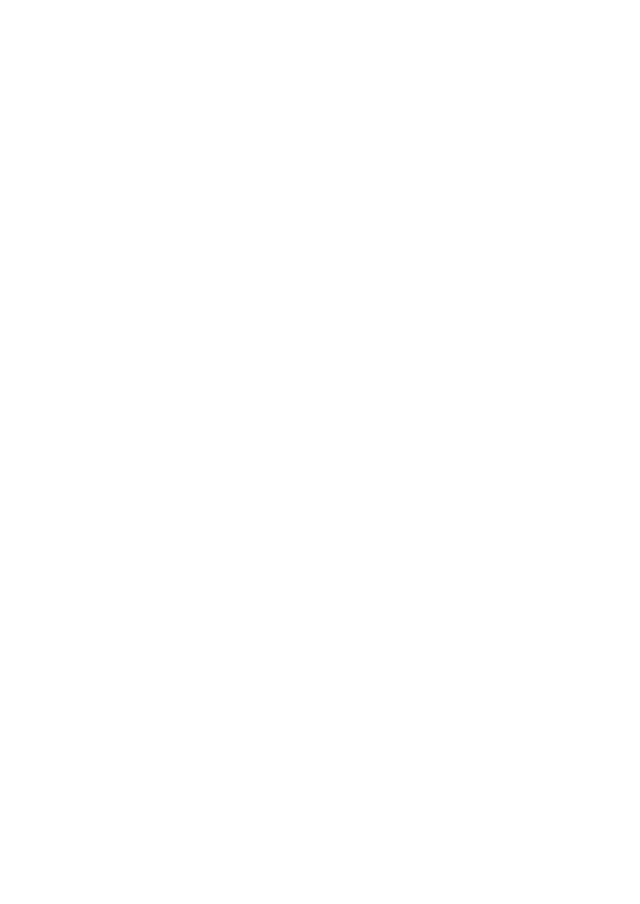
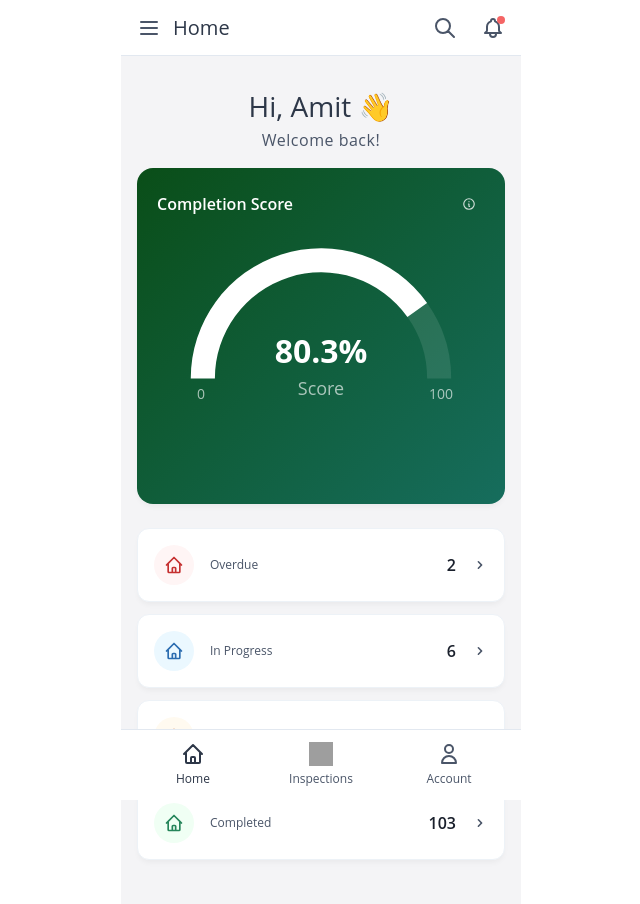
Before and after one commit to rajbreno-agnext/Inspeqt-GenAI-Codes, a React (Create React App) app: page /dashboard in a window 1280 px wide. Before the commit this address had no page. Shown: the top 904 px of the page, without its empty margins (319-959 px from the left). Before the commit the page ends 800 px from the top, so only its background shows below. Built offline with nearby package versions, Linux system fonts and the light colour scheme; grey boxes are pictures that could not be loaded; the HTML template or start-up script is replaced by a standard one.

Commit message:
improved

```diff
--- a/src/App.js
+++ b/src/App.js
@@ -10,6 +10,7 @@
 import OtpPage from './pages/OtpPage';
 import NewPasswordPage from './pages/NewPasswordPage';
 import AccountPage from './pages/AccountPage';
+import DashboardPage from './pages/DashboardPage';
 import theme from './theme';
 
 function App() {
@@ -19,6 +20,7 @@
         <Box minHeight="100vh">
           <Routes>
             <Route path="/" element={<HomePage />} />
+            <Route path="/dashboard" element={<DashboardPage />} />
             <Route path="/login" element={<LoginPage />} />
             <Route path="/forgot-password" element={<ForgotPasswordPage />} />
             <Route path="/otp" element={<OtpPage />} />
--- /dev/null
+++ b/src/components/CompletionScoreCard.js
@@ -0,0 +1,94 @@
+import React from 'react';
+import {
+  Box,
+  VStack,
+  HStack,
+  Text,
+  IconButton,
+} from '@chakra-ui/react';
+import { HiOutlineInformationCircle } from 'react-icons/hi';
+import { PieChart, Pie, Cell } from 'recharts';
+
+export const CompletionScoreCard = ({ score }) => {
+  const data = [
+    { value: score },
+    { value: 100 - score }
+  ];
+
+  return (
+    <Box
+      w="full"
+      p={5}
+      bg="linear-gradient(135deg, #0A4E18 0%, #166D5D 100%)"
+      borderRadius="16px"
+      color="white"
+      boxShadow="0px 4px 6px -2px rgba(0, 0, 0, 0.05)"
+    >
+      <HStack justify="space-between" mb={6}>
+        <Text fontSize="16px" fontWeight="600">
+          Completion Score
+        </Text>
+        <IconButton
+          icon={<HiOutlineInformationCircle />}
+          variant="ghost"
+          color="whiteAlpha.800"
+          size="sm"
+        />
+      </HStack>
+
+      <VStack spacing={2} align="center">
+        <Box h="240px" position="relative" w="full" display="flex" justifyContent="center">
+          <PieChart width={340} height={240}>
+            <Pie
+              data={data}
+              cx={165}
+              cy={130}
+              startAngle={180}
+              endAngle={0}
+              innerRadius={110}
+              outerRadius={135}
+              paddingAngle={0}
+              dataKey="value"
+              strokeWidth={0}
+            >
+              <Cell fill="#FFFFFF" />
+              <Cell fill="rgba(255, 255, 255, 0.1)" />
+            </Pie>
+          </PieChart>
+          <VStack
+            position="absolute"
+            top="50%"
+            left="50%"
+            transform="translate(-50%, -50%)"
+            spacing={0}
+          >
+            <Text fontSize="32px" fontWeight="700">
+              {score}%
+            </Text>
+            <Text fontSize="18px" color="whiteAlpha.700">
+              Score
+            </Text>
+          </VStack>
+          <Text
+            position="absolute"
+            bottom={20}
+            left={10}
+            fontSize="14px"
+            color="whiteAlpha.700"
+          >
+            0
+          </Text>
+          <Text
+            position="absolute"
+            bottom={20}
+            right={8}
+            fontSize="14px"
+            color="whiteAlpha.700"
+          >
+            100
+          </Text>
+        </Box>
+      </VStack>
+    </Box>
+  );
+};
--- /dev/null
+++ b/src/components/StatusCard.js
@@ -0,0 +1,40 @@
+import React from 'react';
+import {
+  Box,
+  HStack,
+  Text,
+  Icon,
+  Circle,
+} from '@chakra-ui/react';
+import { HiChevronDown } from 'react-icons/hi';
+
+export const StatusCard = ({ title, count, icon, bgColor, iconColor }) => {
+  return (
+    <Box
+      w="full"
+      p={4}
+      bg="white"
+      borderRadius="12px"
+      borderWidth="1px"
+      borderColor="gray.100"
+      boxShadow="0px 4px 6px -2px rgba(0, 0, 0, 0.05)"
+    >
+      <HStack justify="space-between">
+        <HStack spacing={4}>
+          <Circle size="40px" bg={bgColor}>
+            <Icon as={icon} color={iconColor} boxSize={5} />
+          </Circle>
+          <Text fontSize="12px" fontWeight="500" color="gray.600">
+            {title}
+          </Text>
+        </HStack>
+        <HStack spacing={4}>
+          <Text fontSize="16px" fontWeight="600" color="gray.800">
+            {count}
+          </Text>
+          <Icon as={HiChevronDown} color="gray.600" transform="rotate(-90deg)" />
+        </HStack>
+      </HStack>
+    </Box>
+  );
+};
--- /dev/null
+++ b/src/pages/DashboardPage.js
@@ -0,0 +1,176 @@
+import React from 'react';
+import {
+  Box,
+  Container,
+  VStack,
+  HStack,
+  Text,
+  IconButton,
+  Flex,
+  Circle,
+} from '@chakra-ui/react';
+import {
+  HiOutlineMenu,
+  HiOutlineSearch,
+  HiOutlineBell,
+  HiOutlineHome,
+  HiOutlineUser
+} from 'react-icons/hi';
+import { CompletionScoreCard } from '../components/CompletionScoreCard';
+import { StatusCard } from '../components/StatusCard';
+
+const DashboardPage = () => {
+  const statusItems = [
+    {
+      title: 'Overdue',
+      count: 2,
+      icon: HiOutlineHome,
+      bgColor: '#FFF5F5',
+      iconColor: '#C53030'
+    },
+    {
+      title: 'In Progress',
+      count: 6,
+      icon: HiOutlineHome,
+      bgColor: '#EBF8FF',
+      iconColor: '#2B6CB0'
+    },
+    {
+      title: 'Scheduled',
+      count: 10,
+      icon: HiOutlineHome,
+      bgColor: '#FFFAF0',
+      iconColor: '#C05621'
+    },
+    {
+      title: 'Completed',
+      count: 103,
+      icon: HiOutlineHome,
+      bgColor: '#F0FFF4',
+      iconColor: '#25855A'
+    },
+  ];
+
+  return (
+    <Container maxW="400px" p={0} bg="#F4F4F6" minH="100vh">
+      {/* Top Bar - Fixed */}
+      <Box
+        position="fixed"
+        top={0}
+        left={0}
+        right={0}
+        maxW="400px"
+        mx="auto"
+        h="56px"
+        px={2}
+        display="flex"
+        alignItems="center"
+        bg="white"
+        zIndex={10}
+        borderBottom="1px solid"
+        borderColor="gray.200"
+      >
+        <Flex align="center" flex={1}>
+          <IconButton
+            icon={<HiOutlineMenu size={24} />}
+            variant="ghost"
+            color="gray.600"
+            mr={1}
+          />
+          <Text
+            fontSize="20px"
+            fontWeight="500"
+            color="gray.700"
+          >
+            Home
+          </Text>
+        </Flex>
+        <HStack spacing={2}>
+          <IconButton
+            icon={<HiOutlineSearch size={24} />}
+            variant="ghost"
+            color="gray.600"
+          />
+          <Box position="relative">
+            <IconButton
+              icon={<HiOutlineBell size={24} />}
+              variant="ghost"
+              color="gray.600"
+            />
+            <Circle
+              size="8px"
+              bg="red.400"
+              position="absolute"
+              top={2}
+              right={2}
+            />
+          </Box>
+        </HStack>
+      </Box>
+
+      {/* Content with top padding to account for fixed header */}
+      <Box pt="56px">
+        {/* Welcome Section */}
+        <VStack px={4} pt={8} pb={4} align="center" spacing={1}>
+          <Text
+            fontSize="28px"
+            fontWeight="500"
+            color="gray.700"
+            lineHeight="36px"
+          >
+            Hi, Amit 👋
+          </Text>
+          <Text
+            fontSize="16px"
+            color="gray.600"
+            letterSpacing="0.5px"
+          >
+            Welcome back!
+          </Text>
+        </VStack>
+
+        {/* Main Content */}
+        <VStack px={4} spacing={6} pb="80px"> {/* Added bottom padding for navigation bar */}
+          <CompletionScoreCard score={80.3} />
+          <VStack spacing={3} width="100%">
+            {statusItems.map((item, index) => (
+              <StatusCard key={index} {...item} />
+            ))}
+          </VStack>
+        </VStack>
+      </Box>
+
+      {/* Navigation Bar - remains unchanged */}
+      <Box
+        position="fixed"
+        bottom={0}
+        left={0}
+        right={0}
+        maxW="400px"
+        mx="auto"
+        borderTop="1px solid"
+        borderColor="gray.200"
+        bg="white"
+        px={2}
+        py={3}
+      >
+        <Flex justify="space-between">
+          <VStack flex={1} spacing={1}>
+            <HiOutlineHome size={24} color="#2D3748" />
+            <Text fontSize="12px" color="gray.700" fontWeight="500">Home</Text>
+          </VStack>
+          <VStack flex={1} spacing={1}>
+            <Box as="img" src="/inspection-icon.svg" w={6} h={6} />
+            <Text fontSize="12px" color="gray.600" fontWeight="500">Inspections</Text>
+          </VStack>
+          <VStack flex={1} spacing={1}>
+            <HiOutlineUser size={24} color="#4A5568" />
+            <Text fontSize="12px" color="gray.600" fontWeight="500">Account</Text>
+          </VStack>
+        </Flex>
+      </Box>
+    </Container>
+  );
+};
+
+export default DashboardPage;
```
